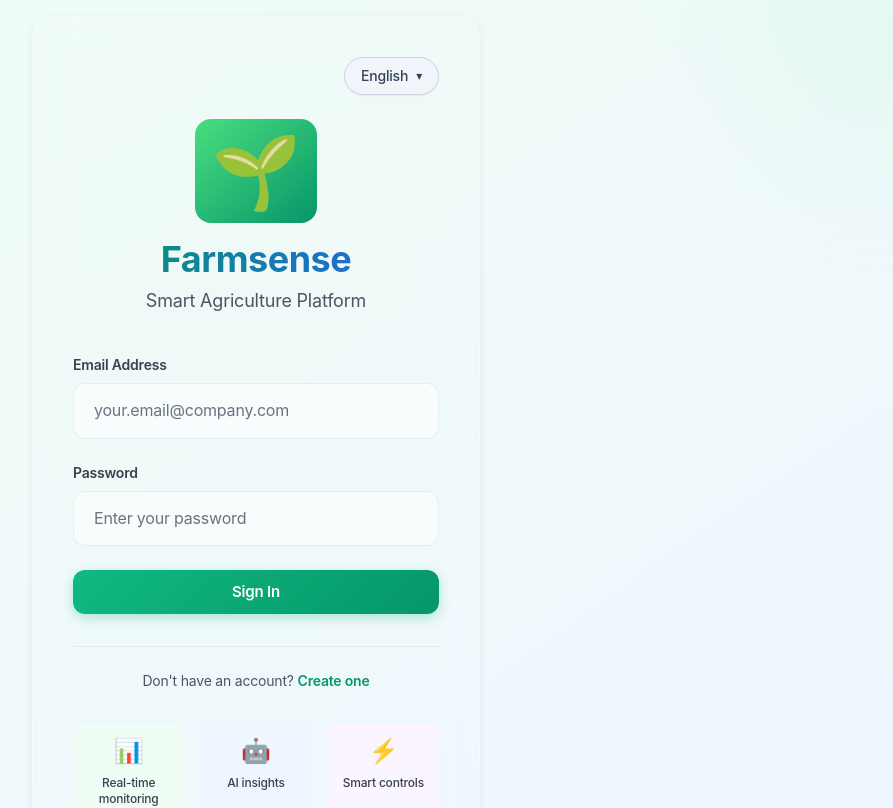
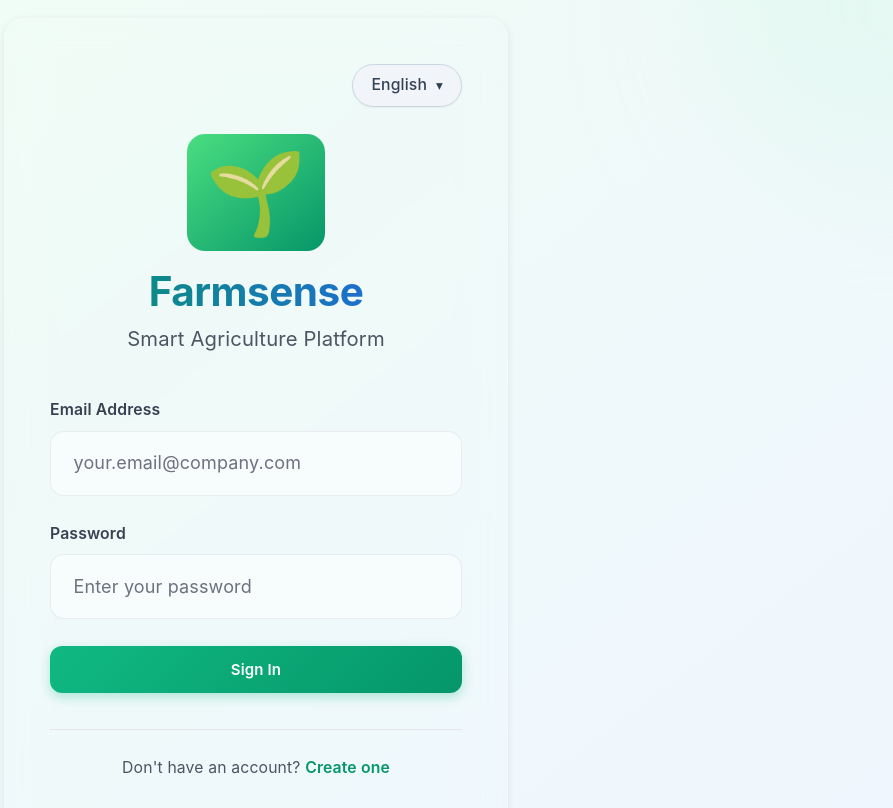
Before and after one commit to zeecool123/Farmsense, a React (Vite) app: page /login in a window 1280 px wide. Shown: the top 808 px of the page, without its empty margins (384-1277 px from the left). Built offline with nearby package versions, Linux system fonts and the light colour scheme.

Commit message:
Update index.css

```diff
--- a/src/index.css
+++ b/src/index.css
@@ -3,24 +3,24 @@
 @tailwind utilities;
 
 :root {
-  --text: #6b7280;
+  --text: #374151;
   --text-h: #111827;
-  --bg: #fafbfc;
-  --border: #e5e7eb;
-  --code-bg: #f3f4f6;
+  --bg: #f8fafc;
+  --border: #d1d5db;
+  --code-bg: #e5e7eb;
   --accent: #10b981;
-  --accent-bg: rgba(16, 185, 129, 0.1);
-  --accent-border: rgba(16, 185, 129, 0.3);
-  --social-bg: rgba(249, 250, 251, 0.8);
+  --accent-bg: rgba(16, 185, 129, 0.14);
+  --accent-border: rgba(16, 185, 129, 0.35);
+  --social-bg: rgba(249, 250, 251, 0.9);
   --shadow:
-    rgba(0, 0, 0, 0.06) 0 2px 8px, rgba(0, 0, 0, 0.04) 0 1px 2px;
+    rgba(15, 23, 42, 0.08) 0 2px 8px, rgba(15, 23, 42, 0.04) 0 1px 2px;
 
-  --sans: -apple-system, BlinkMacSystemFont, 'Segoe UI', 'Helvetica Neue', sans-serif;
-  --heading: -apple-system, BlinkMacSystemFont, 'Segoe UI', 'Helvetica Neue', sans-serif;
+  --sans: 'Inter', ui-sans-serif, system-ui, -apple-system, BlinkMacSystemFont, 'Segoe UI', sans-serif;
+  --heading: 'Inter', ui-sans-serif, system-ui, -apple-system, BlinkMacSystemFont, 'Segoe UI', sans-serif;
   --mono: ui-monospace, 'SF Mono', Monaco, 'Cascadia Code', monospace;
 
-  font: 16px/1.6 var(--sans);
-  letter-spacing: -0.2px;
+  font: 18px/1.75 var(--sans);
+  letter-spacing: 0.15px;
   color-scheme: light dark;
   color: var(--text);
   background: var(--bg);
@@ -37,27 +37,32 @@
 @media (prefers-color-scheme: dark) {
   :root {
     --text: #d1d5db;
-    --text-h: #f9fafb;
-    --bg: #0f1117;
-    --border: #30363d;
-    --code-bg: #161b22;
+    --text-h: #f8fafc;
+    --bg: #0f172a;
+    --border: #334155;
+    --code-bg: #111827;
     --accent: #10b981;
-    --accent-bg: rgba(16, 185, 129, 0.15);
-    --accent-border: rgba(16, 185, 129, 0.4);
-    --social-bg: rgba(22, 27, 34, 0.8);
+    --accent-bg: rgba(16, 185, 129, 0.18);
+    --accent-border: rgba(16, 185, 129, 0.5);
+    --social-bg: rgba(15, 23, 42, 0.88);
     --shadow:
-      rgba(0, 0, 0, 0.3) 0 2px 8px, rgba(0, 0, 0, 0.15) 0 1px 2px;
+      rgba(0, 0, 0, 0.5) 0 2px 8px, rgba(0, 0, 0, 0.25) 0 1px 2px;
   }
 }
 
 body {
   margin: 0;
+  font-family: var(--sans);
+  font-size: 18px;
+  line-height: 1.75;
+  color: var(--text);
   background: linear-gradient(135deg, #fafbfc 0%, #f0f4f8 100%);
 }
 
 @media (prefers-color-scheme: dark) {
   body {
     background: linear-gradient(135deg, #0f1117 0%, #1a1f2e 100%);
+    color: var(--text);
   }
 }
 
```
